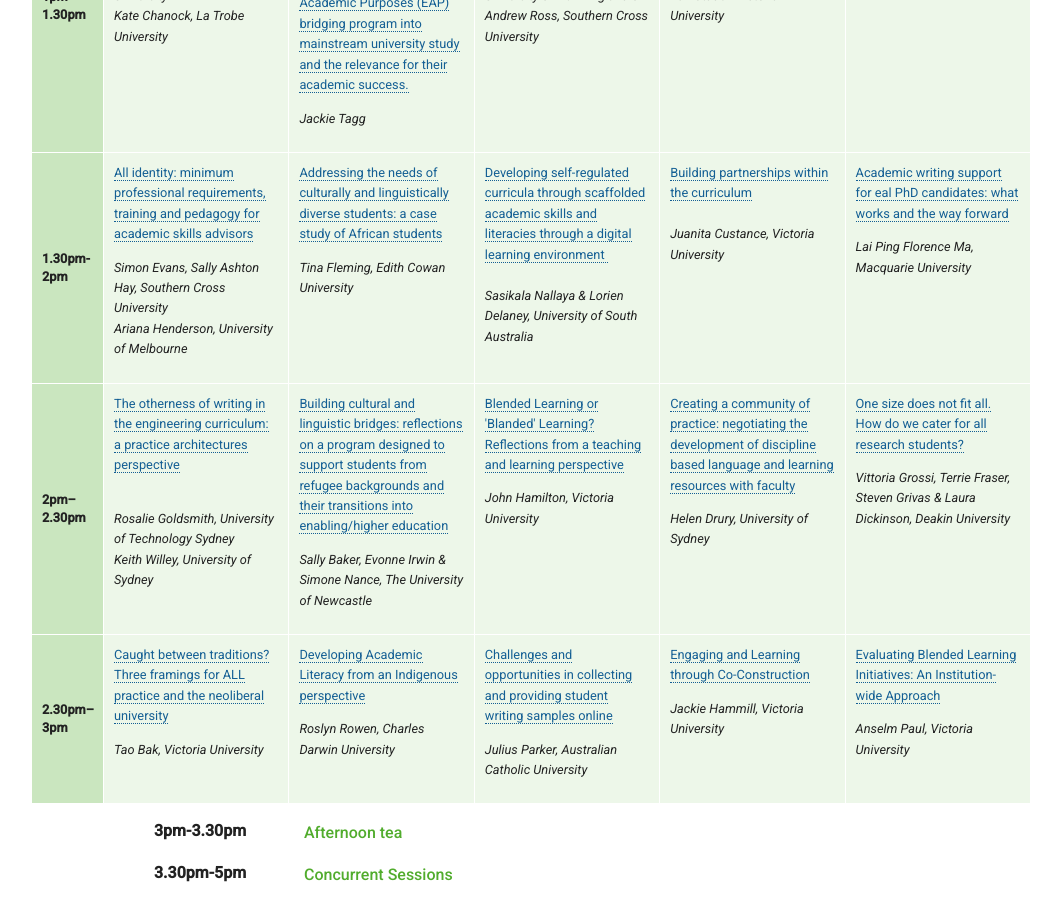
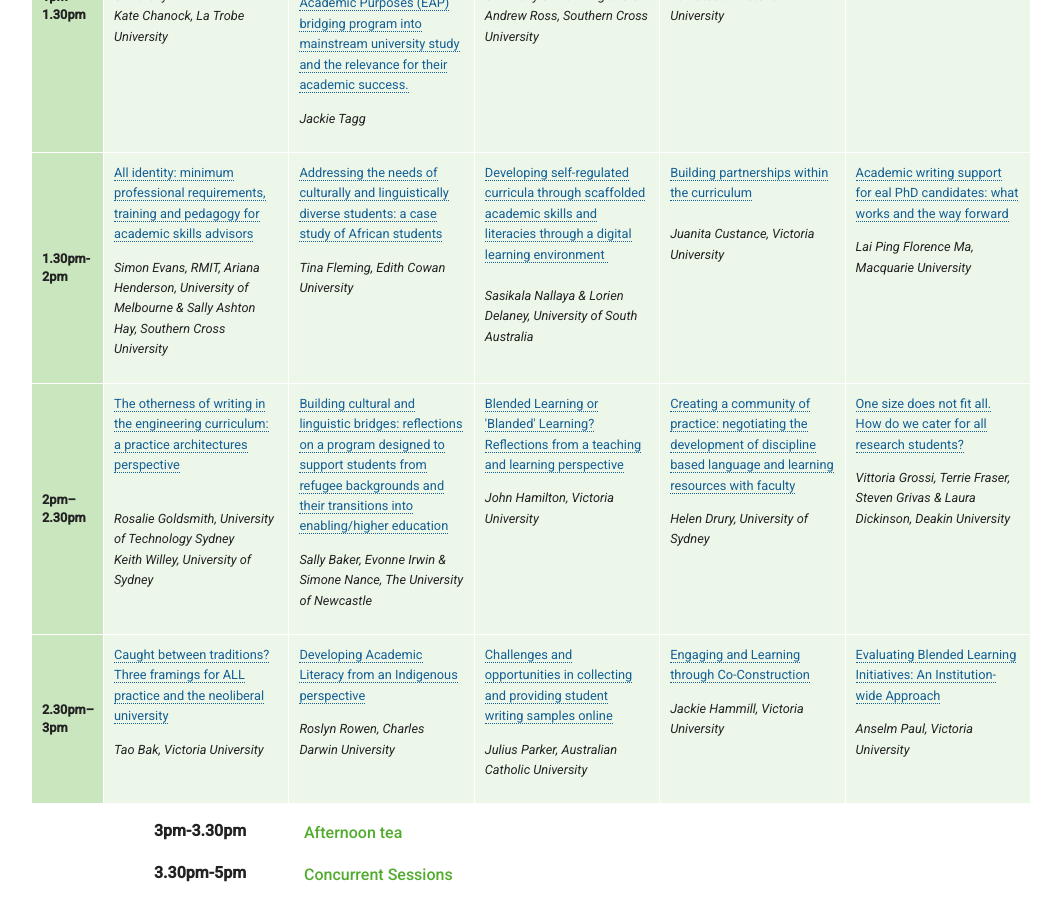
Before and after one commit to aallconference2017/aallconference2017.github.io, a Jekyll site: the page built from program/index.html, in a window 1280 px wide and 900 px high, scrolled down 1248 px. Shown: the whole window, without its empty margins (113-1174 px from the left). Built offline with Jekyll 4.4.1, drawn with Linux system fonts in a browser that asks for light colours.

Commit message:
Updated 'program/index.html' via CloudCannon

```diff
--- a/program/index.html
+++ b/program/index.html
@@ -38,7 +38,7 @@ show_jump_links: true
                             </tr>
                             <tr>
                                 <th class="editable">1.30pm-2pm</th>
-                                <td><div class="editable"><p><a href="/Abstracts/ALL IDENTITY- MINIMUM PROFESSIONAL REQUIREMENTS, TRAINING AND PEDAGOGY FOR ACADEMIC SKILLS ADVISORS .pdf">All identity: minimum professional requirements, training and pedagogy for academic skills advisors</a></p><p><em>Simon Evans, Sally Ashton Hay, Southern Cross University<br />Ariana Henderson, University of Melbourne</em></p></div></td>
+                                <td><div class="editable"><p><a href="/Abstracts/ALL IDENTITY- MINIMUM PROFESSIONAL REQUIREMENTS, TRAINING AND PEDAGOGY FOR ACADEMIC SKILLS ADVISORS .pdf">All identity: minimum professional requirements, training and pedagogy for academic skills advisors</a></p><p><em>Simon Evans, RMIT, <em>Ariana Henderson, University of Melbourne &amp;</em>&nbsp;Sally Ashton Hay, Southern Cross University</em></p></div></td>
                                 <td><div class="editable"><p><a href="/Abstracts/Addressing the needs of culturally and linguistically diverse students- a case study of African students .pdf">Addressing the needs of culturally and linguistically diverse students: a case study of African students</a></p><p><em>Tina Fleming, Edith Cowan University</em></p></div></td>
                                 <td><div class="editable"><p><a href="/Abstracts/Developing self-regulated curricula through scaffolded academic skills and literacies through a digital learning environment .docx">Developing self-regulated curricula through scaffolded academic skills and literacies through a digital learning environment&nbsp;</a><br /><br /><em>Sasikala Nallaya &amp; Lorien Delaney, University of South Australia</em></p></div></td>
                                 <td><div class="editable"><p><a href="/Abstracts/Building partnerships within the curriculum .pdf">Building partnerships within the curriculum</a><br /><br /><em>Juanita Custance, Victoria University</em></p></div></td>
```
